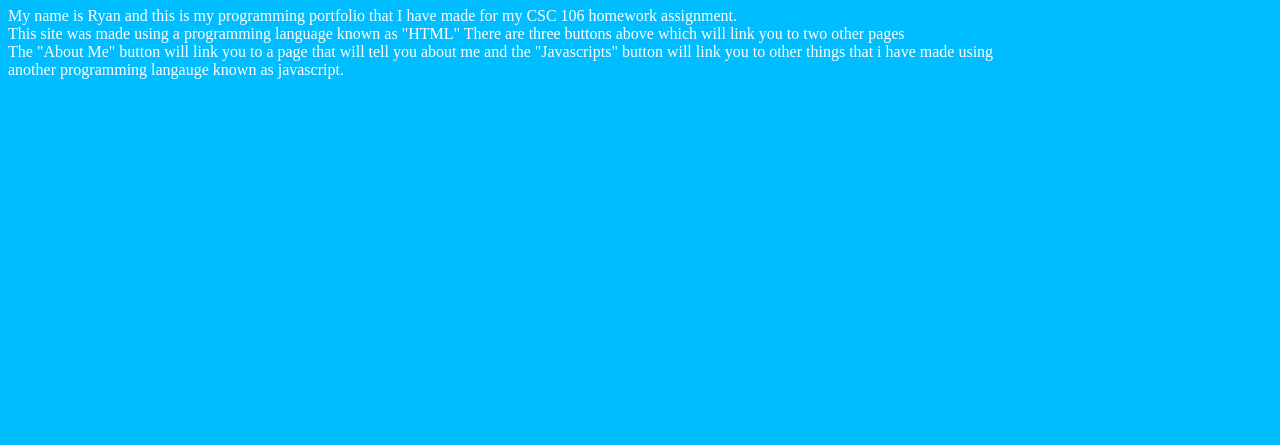
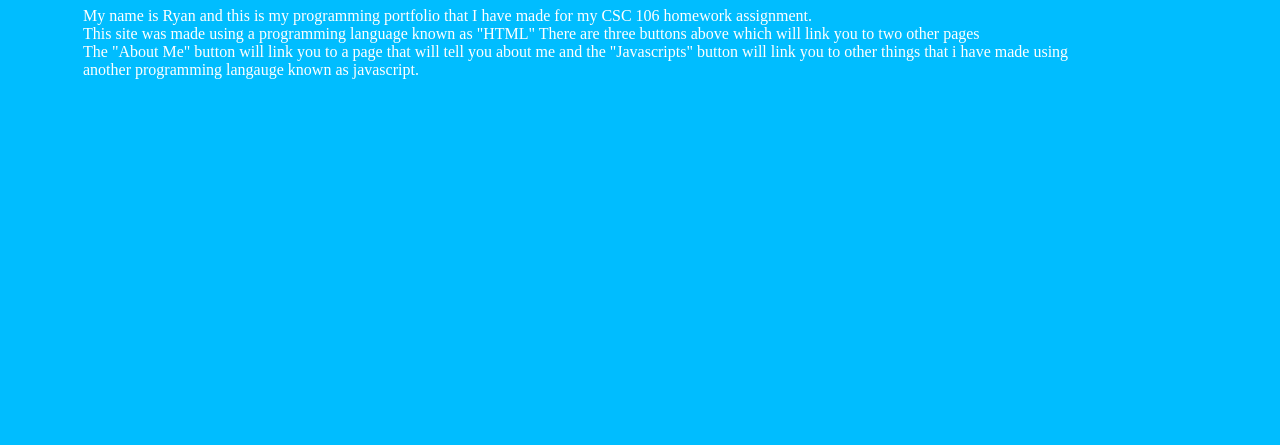
Before and after one commit to RyanCarruolo/ryancarruolo.github.io, a plain HTML site: page index.html in a window 1280 px wide. Shown: the part 355-800 px from the top of the page. Drawn offline with Linux system fonts and the light colour scheme.

Commit message:
Update mystyle.css

```diff
--- a/mystyle.css
+++ b/mystyle.css
@@ -13,3 +13,6 @@ table {
 p {
   color: #FFFFFF;
 }
+.maintext{
+   margin-left: 75px;
+}
```
